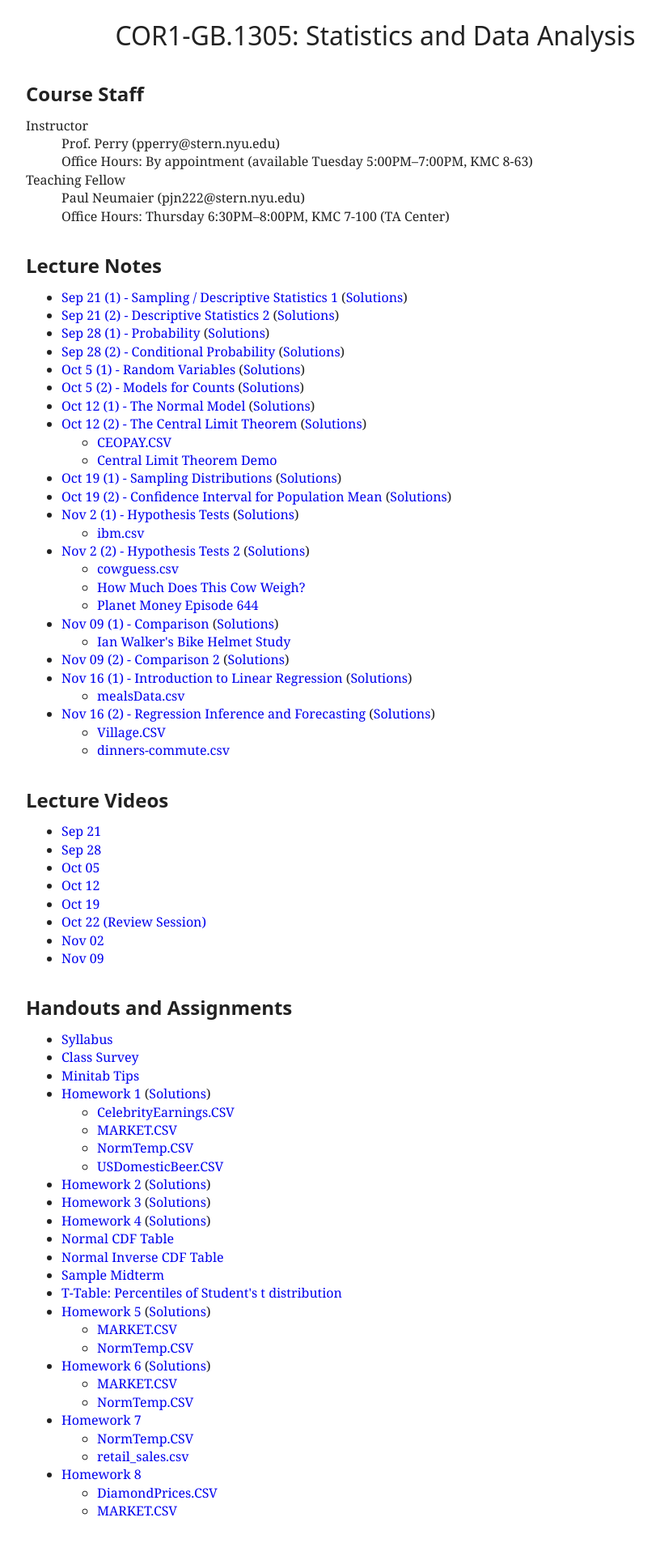
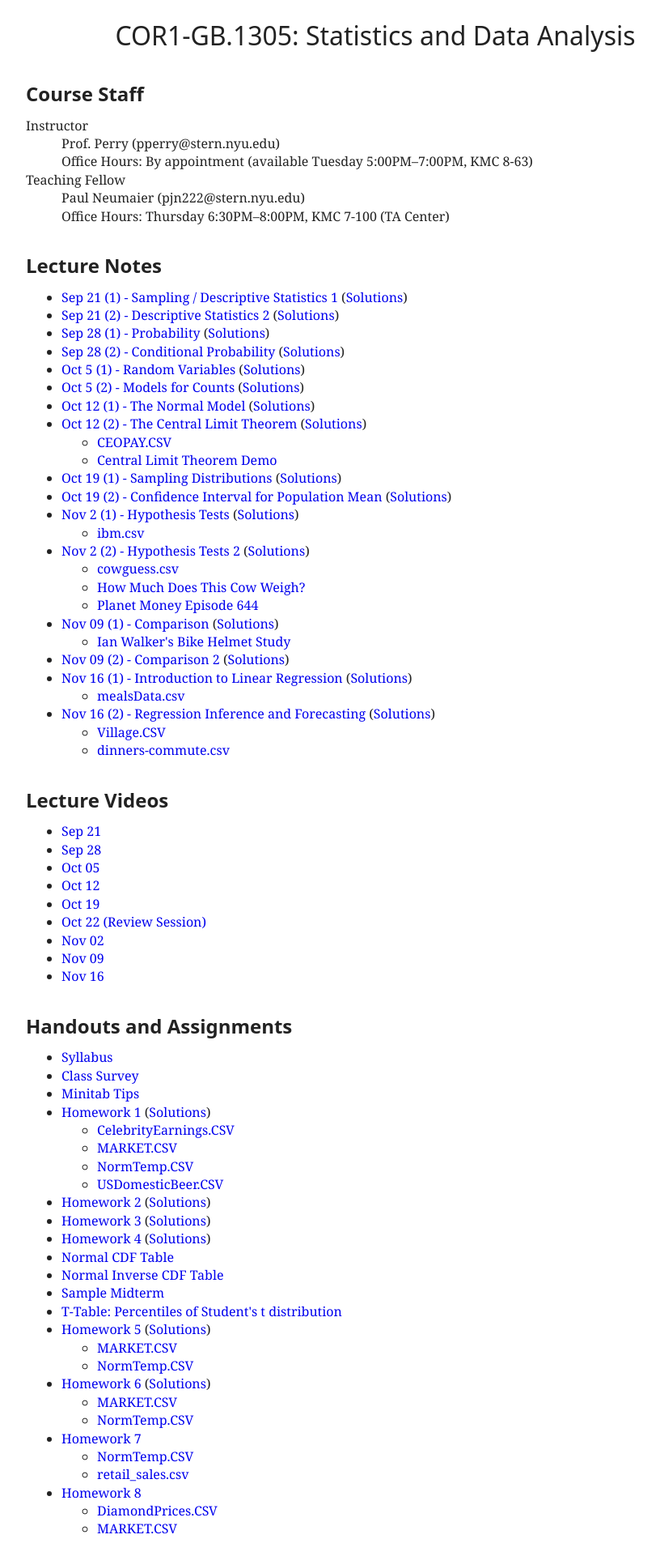
Before and after one commit to patperry/patperry.github.com, a Jekyll site: the page built from course/cor1305/index.html, in a window 1280 px wide. Shown: the whole page at 81% size, without its empty margins (176-992 px from the left). Built offline with Jekyll 4.4.1, drawn with Linux system fonts in a browser that asks for light colours; before the commit the page ends 1898 px from its top, so only the background shows below that.

Commit message:
add link to lecture video

```diff
--- a/course/cor1305/index.html
+++ b/course/cor1305/index.html
@@ -105,6 +105,7 @@
   <li><a href="http://nyustern.mediasite.com/Mediasite/Play/b541f1dcdac547b988ef6364394c923a1d">Oct 22 (Review Session)</a>
   <li><a href="http://nyustern.mediasite.com/Mediasite/Play/15742006626d445d80509cbc211d01a21d">Nov 02</a>
   <li><a href="http://nyustern.mediasite.com/Mediasite/Play/bbe12d5bdfbc4140bc9795a709256f991d">Nov 09</a>
+  <li><a href="http://nyustern.mediasite.com/Mediasite/Play/14a9598a02d5407caeeadcd5f3cad3c61d">Nov 16</a>
 </ul>
 
 
```
